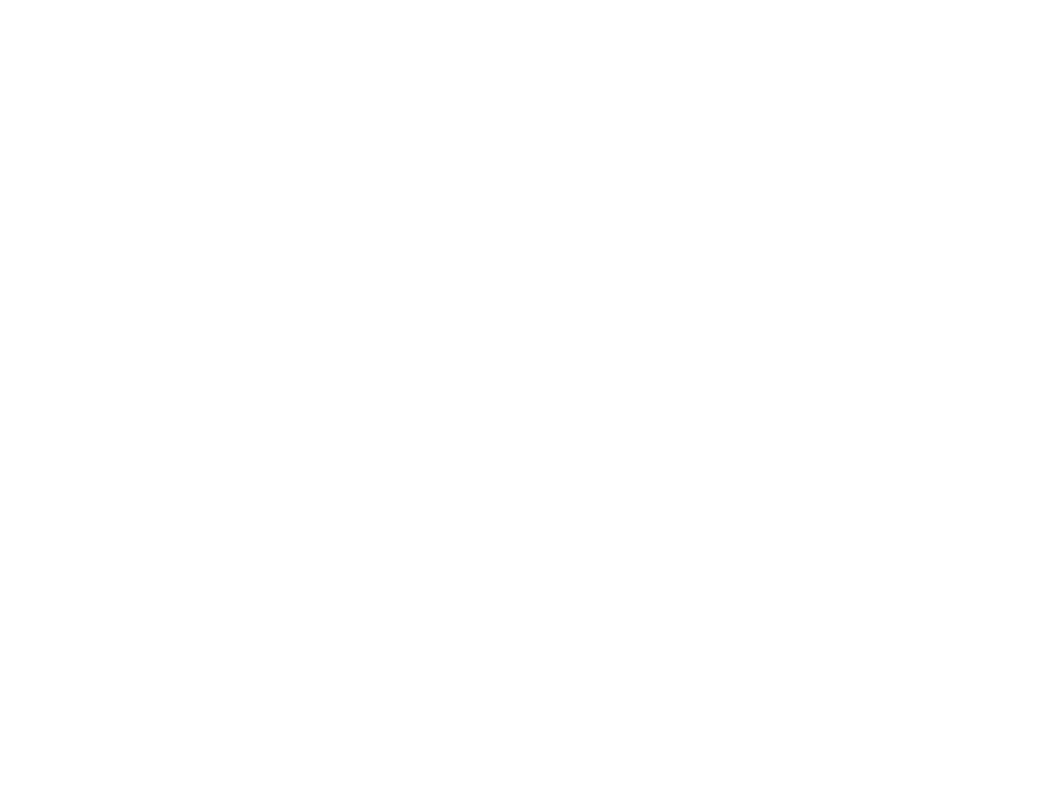
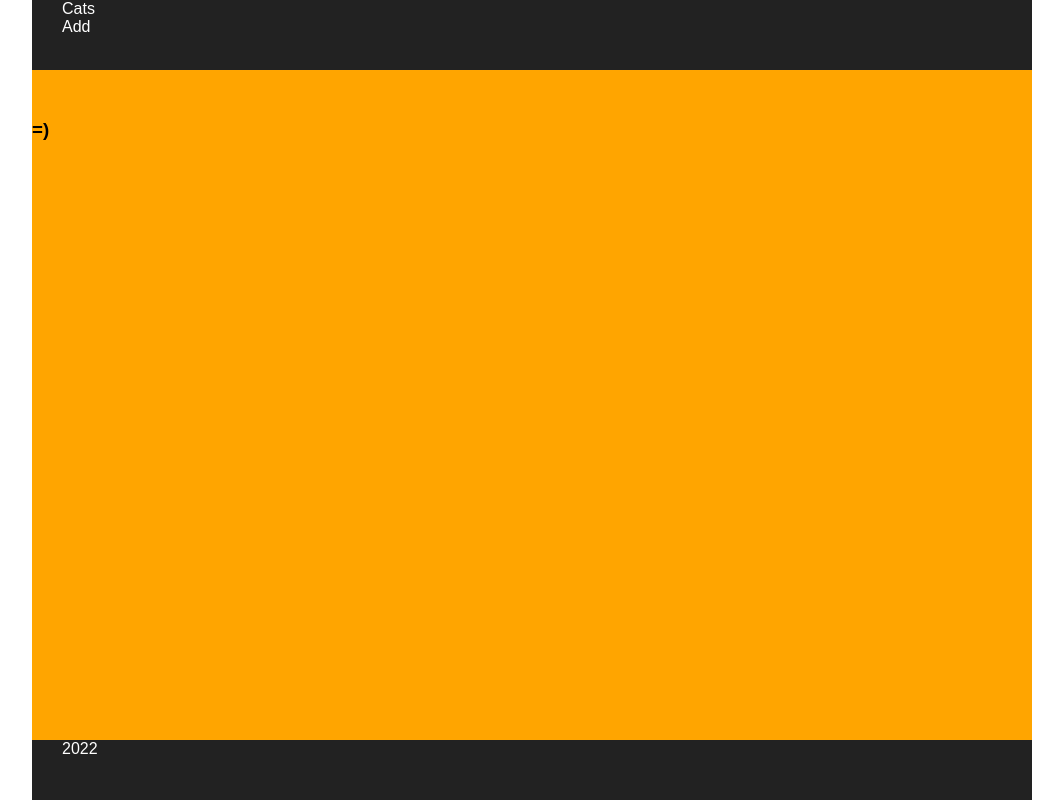
Before and after one commit to Alex-842/Cats, a plain HTML site: page index.html in a window 1280 px wide. Shown: the whole page, without its empty margins (108-1171 px from the left). Drawn offline with Linux system fonts and the light colour scheme.

Commit message:
second commit

```diff
--- a/index.html
+++ b/index.html
@@ -4,9 +4,28 @@
     <meta charset="UTF-8">
     <meta http-equiv="X-UA-Compatible" content="IE=edge">
     <meta name="viewport" content="width=device-width, initial-scale=1.0">
-    <title>Document</title>
+    <title>Cats</title>
+    <link rel="stylesheet" href="style.css">
 </head>
 <body>
-
+    <div class="wrapper">
+        <header>
+            <a href="" class="loggo">Cats</a>
+            <nav>
+                <a href="" class="btn">Add</a>
+            </nav>
+        </header>
+        <main>
+            <div class="card">
+                <div class="card-pic"></div>
+                <h3> =)
+                </h3>
+            </div>
+        </main>
+        <footer>
+            2022
+        </footer>
+    </div>
+    <script src="script.js"></script>
 </body>
 </html>
--- a/style.css
+++ b/style.css
@@ -0,0 +1,26 @@
+body {
+    margin: 0;
+    font-family: sans-serif;
+
+}
+a {
+    text-decoration: none;
+    color: inherit;
+}
+.wrapper {
+    width: 1000px;
+    margin: auto;
+    min-height: 100vh;
+    background-color: orange;
+    display: grid;
+    gap: 30px;
+    grid-template-rows: 70px 1fr 60px;
+
+}
+header, footer {
+    background-color: #222;
+    color: #fff;
+    padding: 0 30px;
+
+
+}
```
